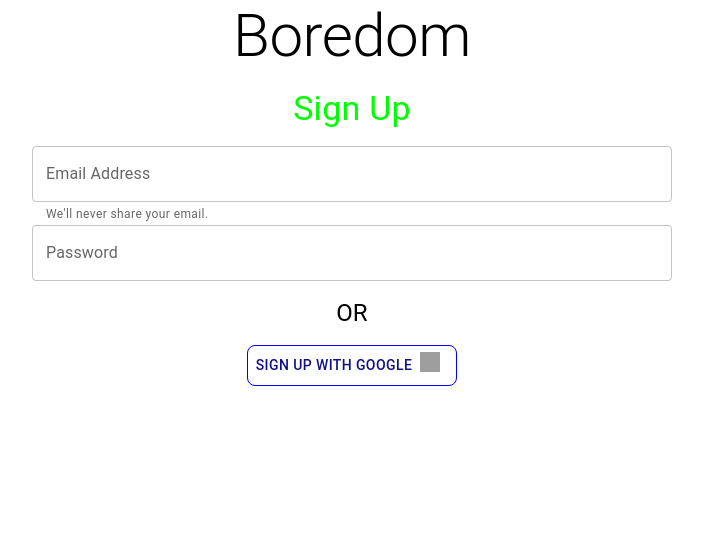
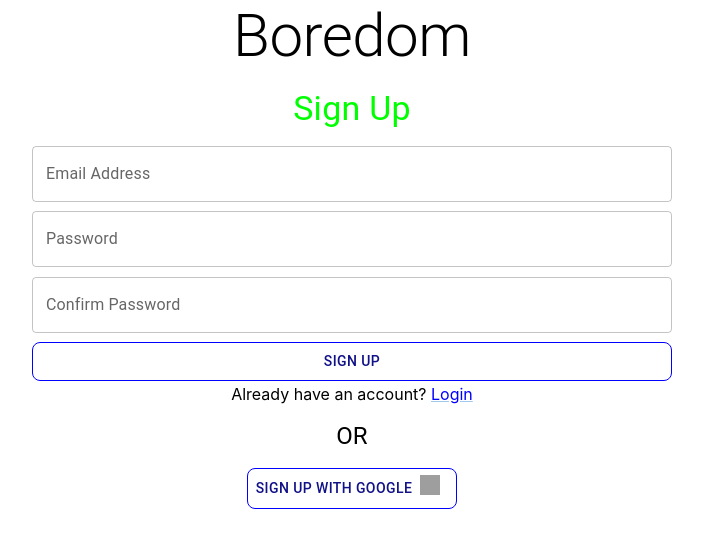
Before and after one commit to AakashChahal/chat_tool, a React (Create React App) app in the folder boredom/: page / in a window 1280 px wide. Shown: the top 548 px of the page, without its empty margins (288-991 px from the left). Built offline with nearby package versions, Linux system fonts and the light colour scheme; grey boxes are pictures that could not be loaded.

Commit message:
signup complete

```diff
--- a/boredom/src/Users/SignUp.js
+++ b/boredom/src/Users/SignUp.js
@@ -1,9 +1,9 @@
-import React from "react";
+import React, { useEffect } from "react";
 import { ThemeProvider, createTheme } from "@mui/material/styles";
 import {
     Box,
     Button,
-    FormControl,
+    Link,
     FormHelperText,
     Grid,
     TextField,
@@ -93,6 +93,7 @@ function SignUp() {
         if (email === "") {
             setEmailError(true);
             setEmailHelperText("Email cannot be empty");
+            return;
         } else {
             setEmailError(false);
             setEmailHelperText("");
@@ -101,6 +102,7 @@ function SignUp() {
         if (password === "") {
             setPasswordError(true);
             setPasswordHelperText("Password cannot be empty");
+            return;
         } else {
             setPasswordError(false);
             setPasswordHelperText("");
@@ -109,10 +111,33 @@ function SignUp() {
         if (passwordConfirm === "") {
             setPasswordError(true);
             setPasswordConfirmHelperText("Password cannot be empty");
+            return;
         } else {
             setPasswordError(false);
             setPasswordConfirmHelperText("");
         }
+
+        if (password !== passwordConfirm) {
+            setPasswordError(true);
+            setPasswordConfirmHelperText("Passwords do not match");
+            return;
+        } else {
+            setPasswordError(false);
+            setPasswordConfirmHelperText("");
+        }
+
+        createUserWithEmailAndPassword(auth, email, password)
+            .then((userCredential) => {
+                // Signed in
+                const user = userCredential.user;
+                // ...
+                window.location.href = "/home";
+            })
+            .catch((error) => {
+                const errorCode = error.code;
+                const errorMessage = error.message;
+                // ..
+            });
     };
 
     const handleGoogleSignUp = () => {
@@ -139,6 +164,10 @@ function SignUp() {
                 // ...
             });
     };
+
+    useEffect(() => {
+        window.scrollTo(0, 0);
+    }, []);
 
     return (
         <ThemeProvider theme={theme}>
@@ -183,26 +212,78 @@ function SignUp() {
                         >
                             Sign Up
                         </Typography>
-                        <Box sx={{ width: "100%", textAlign: "center" }}>
-                            <FormControl
+                        <Box
                             sx={{
                                 width: "50%",
+                                display: "flex",
+                                flexDirection: "column",
+                                alignItems: "center",
+                                gap: "0.2rem",
                             }}
                         >
                             <TextField
+                                fullWidth
                                 id="email"
                                 label="Email Address"
                                 aria-describedby="email-helper-text"
+                                onChange={handleEmailChange}
                             />
                             <FormHelperText id="email-helper-text">
-                                    We'll never share your email.
+                                {emailError && emailHelperText}
                             </FormHelperText>
                             <TextField
+                                fullWidth
                                 id="password"
                                 type={"password"}
                                 label="Password"
+                                aria-describedby="password-helper-text"
+                                onChange={handlePasswordChange}
                             />
-                            </FormControl>
+                            <FormHelperText id="password-helper-text">
+                                {passwordError && passwordHelperText}
+                            </FormHelperText>
+                            <TextField
+                                fullWidth
+                                id="password-confirm"
+                                type={"password"}
+                                label="Confirm Password"
+                                onChange={handlePasswordConfirmChange}
+                                aria-describedby="password-confirm-helper-text"
+                            />
+                            <FormHelperText id="password-confirm-helper-text">
+                                {passwordError && passwordConfirmHelperText}
+                            </FormHelperText>
+                            <Button
+                                fullWidth
+                                sx={{
+                                    color: "blue.secondary",
+                                    border: "1px solid blue",
+                                    "&:hover": {
+                                        backgroundColor: "blue.main",
+                                        color: "white",
+                                        boxShadow:
+                                            "0.2rem 0.2rem 1rem 0 rgba(0,0,0,0.25)",
+                                    },
+                                    borderRadius: "0.5rem",
+                                }}
+                                onClick={handleSignUp}
+                            >
+                                Sign Up
+                            </Button>
+                            <Typography variant="p">
+                                Already have an account?{" "}
+                                <Link
+                                    href="/signin"
+                                    sx={{
+                                        color: "blue.main",
+                                        "&:hover": {
+                                            color: "blue.secondary",
+                                        },
+                                    }}
+                                >
+                                    Login
+                                </Link>
+                            </Typography>
                         </Box>
                         <Typography component={"h1"} variant={"h5"}>
                             OR
@@ -215,6 +296,8 @@ function SignUp() {
                                 "&:hover": {
                                     backgroundColor: "blue.main",
                                     color: "white",
+                                    boxShadow:
+                                        "0.2rem 0.2rem 1rem 0 rgba(0,0,0,0.25)",
                                 },
                                 borderRadius: "0.5rem",
                             }}
```
Lines whose indentation alone changed are shown as unchanged.
